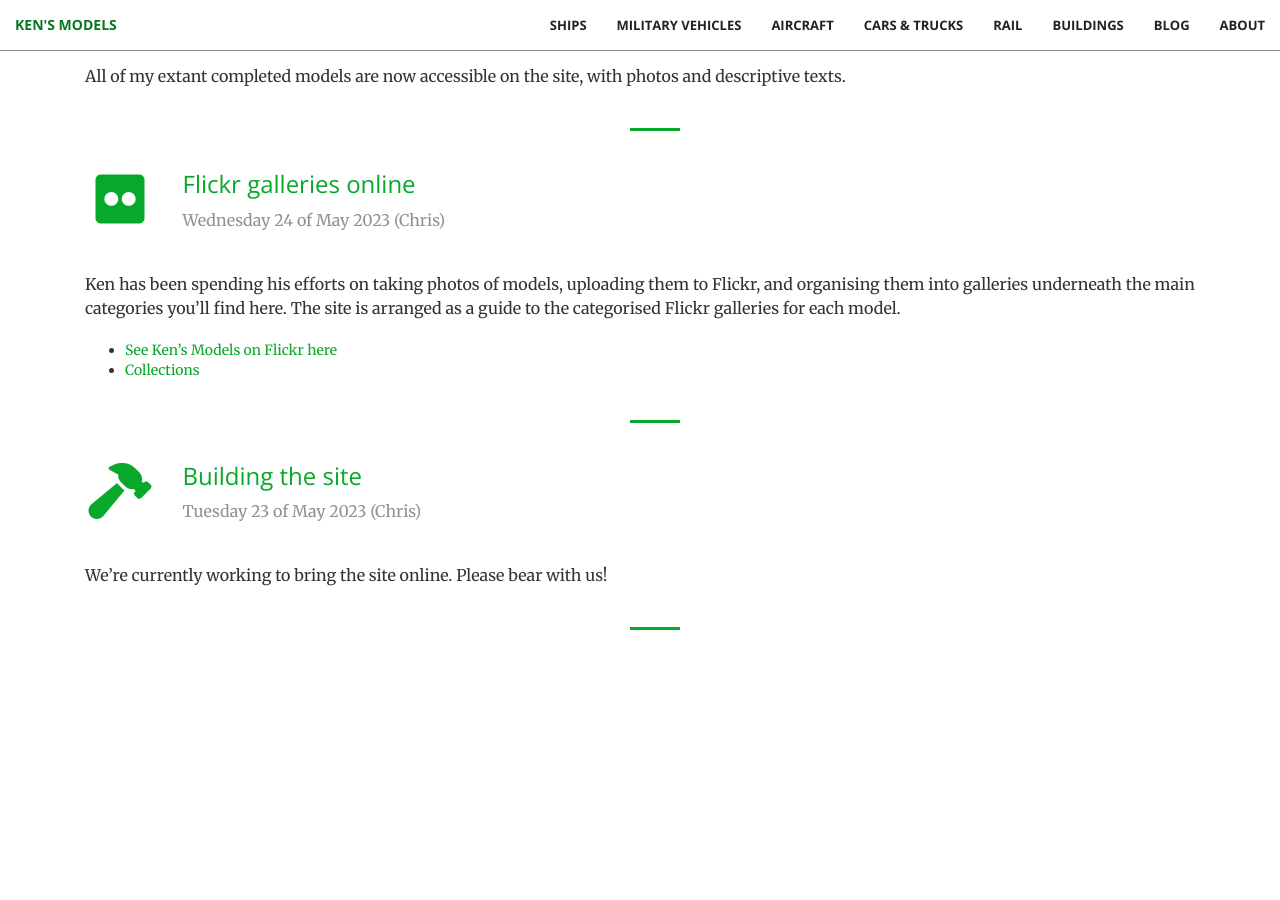
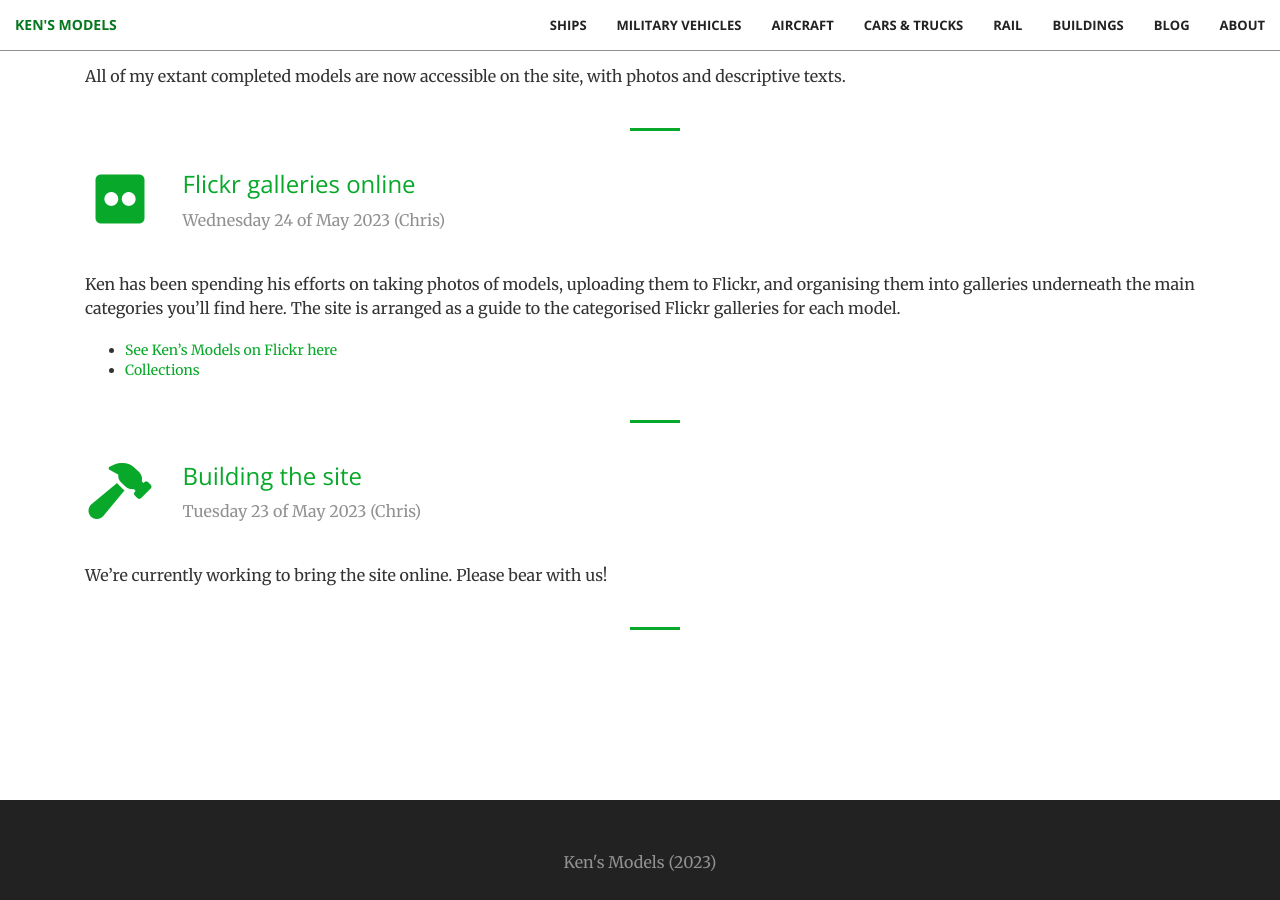
Before and after one commit to chrusty/kens-models.github.io, a Jekyll site: the page built from index.html, in a window 1280 px wide and 900 px high, scrolled down 2180 px. Built offline with Jekyll 4.4.1, drawn with Linux system fonts in a browser that asks for light colours; nearby versions of some CDN libraries; library files that are not in the unit come from our copies; before the commit the page ends 2980 px from its top, so only the background shows below that.

Commit message:
Including a footer

```diff
--- /dev/null
+++ b/_includes/footer.html
@@ -0,0 +1,5 @@
+<aside class="bg-dark">
+    <div class="col-lg-12 text-center">
+        <p class="text-muted">Ken's Models (2023)</p>
+    </div>
+</aside>
--- a/_layouts/build-collection.html
+++ b/_layouts/build-collection.html
@@ -101,6 +101,7 @@
     </div>
   </section>
 
+  {% include footer.html %}
   {% include scripts.html %}
 
 </body>
--- a/_layouts/home.html
+++ b/_layouts/home.html
@@ -8,6 +8,7 @@
   {% include title.html %}
   {% include builds.html %}
   {% include blog.html %}
+  {% include footer.html %}
   {% include scripts.html %}
 </body>
 
--- a/_layouts/model.html
+++ b/_layouts/model.html
@@ -17,6 +17,7 @@
     </div>
   </section>
 
+  {% include footer.html %}
   {% include scripts.html %}
 </body>
 
--- a/_layouts/post.html
+++ b/_layouts/post.html
@@ -26,6 +26,7 @@
     </div>
   </section>
 
+  {% include footer.html %}
   {% include scripts.html %}
 
 </body>
```
